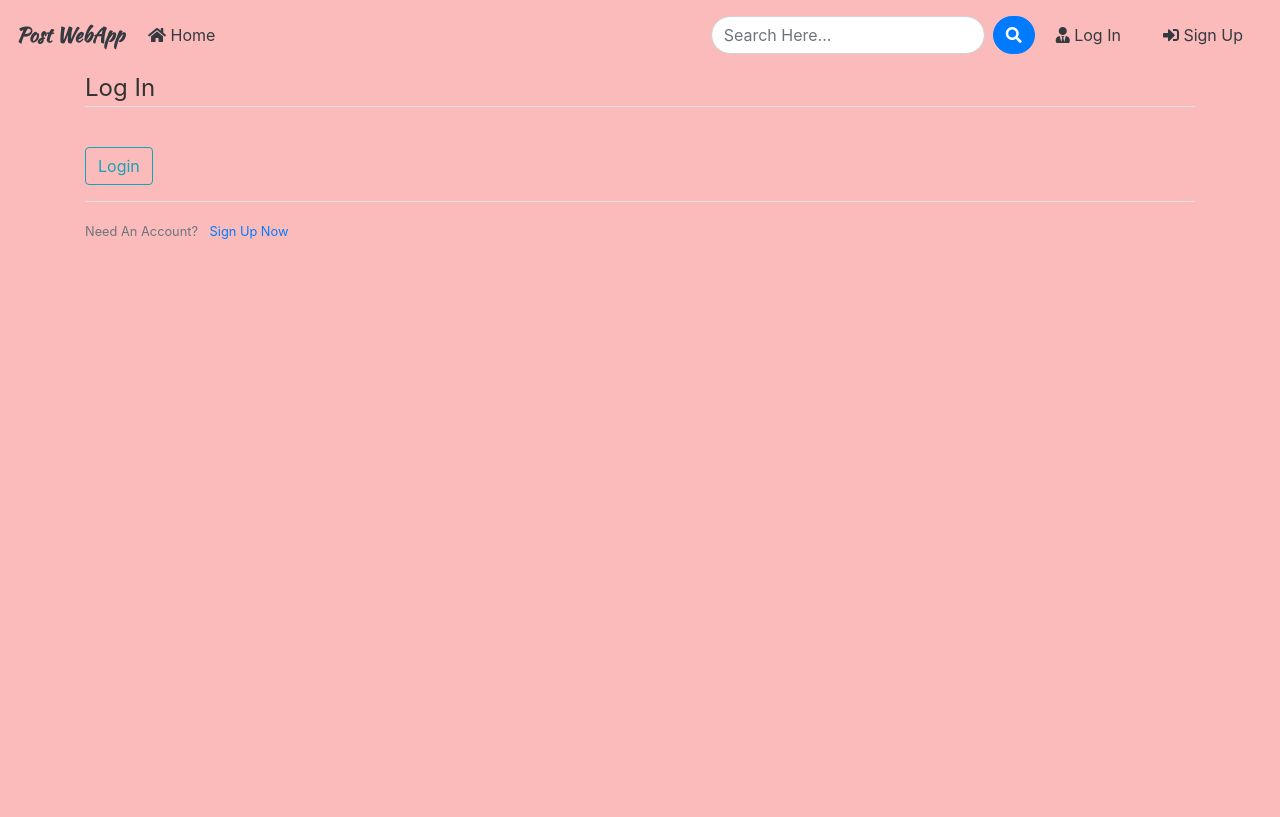
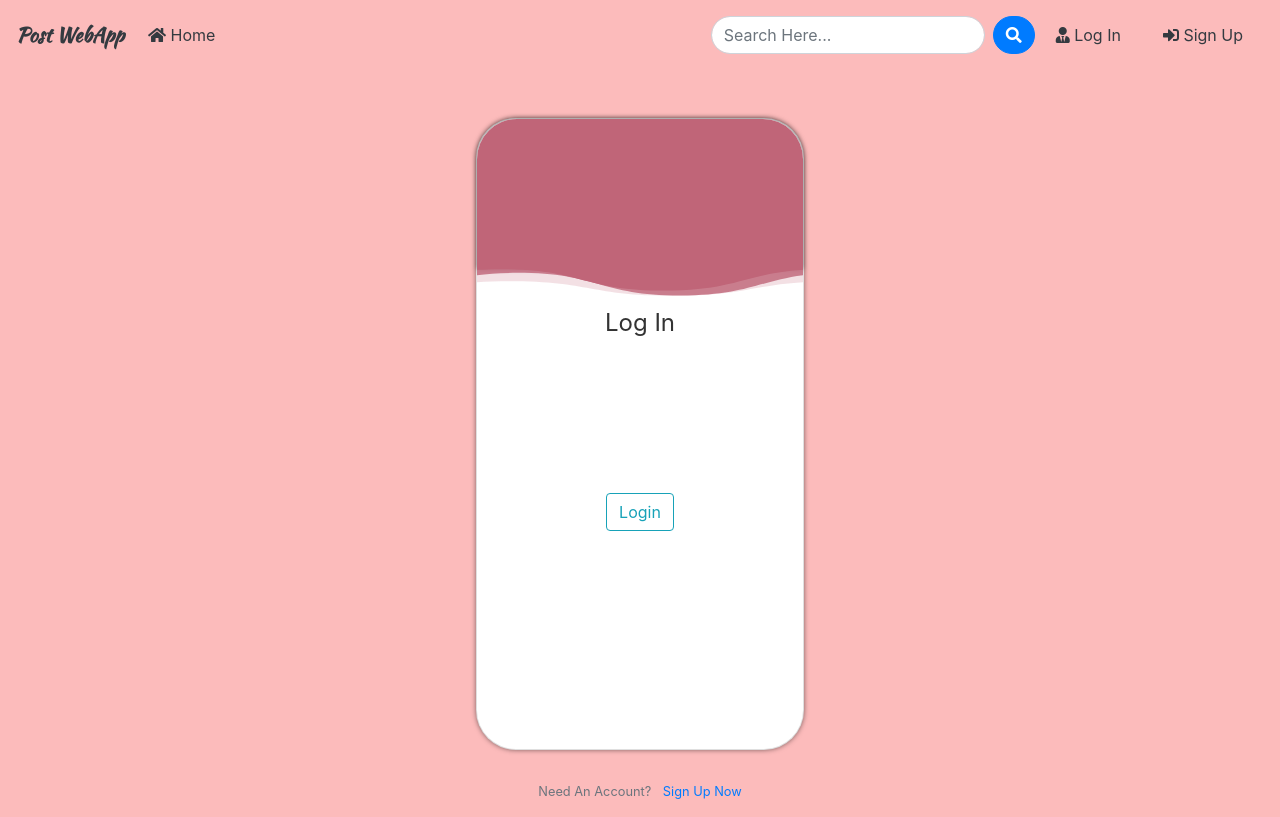
Before and after one commit to humoyunswe/PostApp, a Django app: template users/templates/users/login.html in a window 1280 px wide. Before the commit the page ends 239 px from the top, so only its background shows below. Run offline with Django 3.2, Linux system fonts and the light colour scheme; the template is opened without the code that fills it, so the values that code supplies are empty; some libraries are stand-ins or nearby versions.

Commit message:
Updated:Добавил несколько изменений

```diff
--- a/blog/static/blog/style.css
+++ b/blog/static/blog/style.css
@@ -32,7 +32,13 @@ ul {
 
 .card {
     border-radius: 40px;
+    height: 632px;
 }
+
+.content-scroll {
+    max-height: 150px;
+    overflow-y: scroll;
+  }
 
 .banner__content h1 {
       text-align: center;
@@ -47,16 +53,18 @@ ul {
       fill: #C06578;
 }
 
+
 .card_obj {
     border-radius: 40px;
-    box-shadow: 0 0 5px rgba(0, 0, 0, 0.5);;
-  /*transition: box-shadow 0.3s ease;*/
+    box-shadow: 0 0 5px rgba(0, 0, 0, 0.5);
 }
 
 .card_obj:hover {
-  box-shadow: 0 0 15px rgba(0, 0, 0, 0.5);
+    box-shadow: 0 0 15px rgba(0, 0, 0, 0.5);
+    transition: box-shadow 0.3s ease;
 }
 
 .banner__content:hover {
-    box-shadow: 0 0 15px rgba(0, 0, 0, 0.5);
+    box-shadow: 0 0 5px rgba(0, 0, 0, 0.5);
+    transition: box-shadow 0.3s ease;
 }
--- a/blog/templates/blog/index.html
+++ b/blog/templates/blog/index.html
@@ -6,7 +6,7 @@
     <div class="container">
             <div class="d-flex justify-content-center">
             {% for post in posts %}
-                <div class="ml-4 col-lg-4 col-md-6">
+                <div class="col-lg-4 col-md-6">
                     <div class="mt-5  h-100">
                         <div class="card  card_obj">
                             {% if post.file %}
@@ -22,7 +22,7 @@
                                 <img src="{{ post.file.url }}" class="rounded-circle  img-fluid" alt="" style="width: 150px; height: 150px; object-fit: cover;">
                             </div>
                             <h4><a class="text-dark d-flex justify-content-center" href="{% url 'post-detail' post.id %}">{{ post.title }}</a></h4>
-                            <p class="card-text p-2 text-center">{{ post.content }}</p>
+                            <p class="card-text p-2 text-center content-scroll">{{ post.content }}</p>
                             <div class="d-flex align-items-center p-2">
                                 <a href="{{ post.author.profile.image.url }}" target="_blank">
                                     <img src="{{ post.author.profile.image.url }}" alt="" class="rounded-circle      img-fluid mr-3" style="width: 50px; height: 50px; object-fit: cover;">
@@ -73,7 +73,7 @@
 
                     {% if page_obj.has_next %}
                         <li class="page-item">
-                            <a class="page-link" href="?page={{ page_obj.next_page_number }}">Next</a>
+                             <a class="page-link" href="?page={{ page_obj.next_page_number }}">Next</a>
                         </li>
                         <li class="page-item">
                             <a class="page-link" href="?page={{ page_obj.paginator.num_pages }}">Last</a>
--- a/users/templates/users/login.html
+++ b/users/templates/users/login.html
@@ -1,18 +1,25 @@
 {% extends "blog/base.html" %}
 {% load crispy_forms_tags %}
 {% block content %}
-    <div class="content-section">
+    <div class="content-section mt-5">
         <form method="POST">
             {% csrf_token %}
-            <fieldset class="form-group">
-                <legend class="border-bottom mb-4">Log In</legend>
-                {{ form|crispy }}
-            </fieldset>
-            <div class="form-group">
-                <button class="btn btn-outline-info" type="submit">Login</button>
+            <div class="card mb-3 mx-auto card_obj" style="width: 328px; height: 632px;border-radius: 40px;box-shadow: 0 0 5px rgba(0, 0, 0, 0.5);background-color: #fff;">
+                <!-- BANNER -->
+                <section class="banner">
+                    <div class="banner__content"></div>
+                    <svg xmlns="http://www.w3.org/2000/svg" viewbox="0 0 1280 140"><path d="M0 51.76c36.21-2.25 77.57-3.58 126.42-3.58 320 0 320 57 640 57 271.15 0 312.58-40.91 513.58-53.4V0H0z" fill-opacity=".2"/><path d="M0 24.31c43.46-5.69 94.56-9.25 158.42-9.25 320 0 320 89.24 640 89.24 256.13 0 307.28-57.16 481.58-80V0H0z" fill-opacity=".8"/><path d="M0 0v3.4C28.2 1.6 59.4.59 94.42.59c320 0 320 84.3 640 84.3 285 0 316.17-66.85 545.58-81.49V0z"/></svg>
+                </section>
+                <legend class="d-flex justify-content-center mb-4">Log In</legend>
+                <div class="p-3">
+                    {{ form|crispy }}
+                </div>
+                <div class="form-group d-flex justify-content-center mt-5">
+                    <button class="btn btn-outline-info mt-5" type="submit">Login</button>
+                </div>
             </div>
         </form>
-        <div class="border-top pt-3">
+        <div class="pt-3 d-flex justify-content-center mb-3">
             <small class="text-muted">
                 Need An Account? <a class="ml-2" href="{% url 'register' %}">Sign Up Now</a>
             </small>
```
Also changed, not shown: blog/templates/blog/post_form.html (+17 -13 lines), django_web_app/settings.py (+9 -0 lines), users/templates/users/profile.html (+11 -4 lines), users/templates/users/register.html (+14 -7 lines), db.sqlite3, media/Files/8c582a_330fa6bd6da64376b2586cf932137a2b_mv2_5FCH0k0.png (added).
